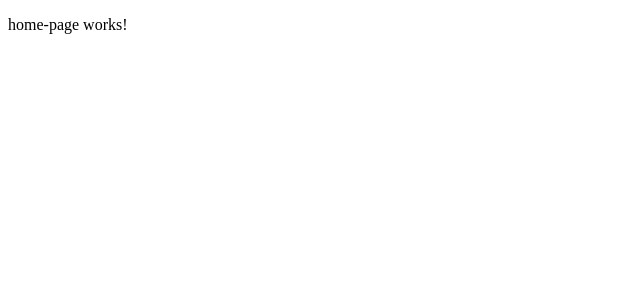
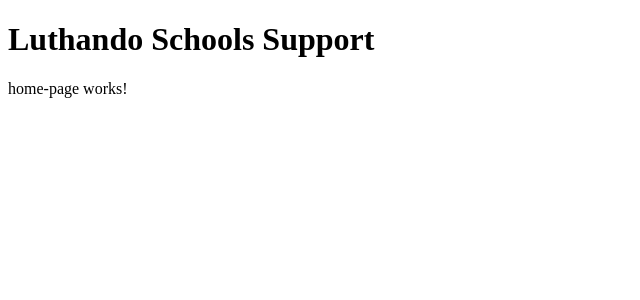
Before and after one commit to OPCOPE-Developers/Luthando-Schools-Support, an Angular app: page /home in a window 1280 px wide. Shown: the top 300 px of the page, without its empty margins (0-640 px from the left). Built offline with nearby package versions, Linux system fonts and the light colour scheme.

Commit message:
Rerouting to Home Page

```diff
--- a/src/app/app-routing.module.ts
+++ b/src/app/app-routing.module.ts
@@ -9,6 +9,7 @@ import { RegisterUserComponent } from './register-user/register-user.component';
 import { ViewProfileComponent } from './view-profile/view-profile.component';
 
 const routes: Routes =[
+  {path:'', redirectTo: '/home', pathMatch: 'full'},
   {path:'home', component: HomePageComponent, pathMatch :'full'},
   {path:'provide-support', component: ProvideSupportComponent, pathMatch :'full'},
   {path:'register-organisation', component: RegisterOrganisationComponent, pathMatch :'full'},
--- a/src/app/app.component.html
+++ b/src/app/app.component.html
@@ -1,3 +1,3 @@
 
-
+<h1>Luthando Schools Support</h1>
 <router-outlet></router-outlet>
```
